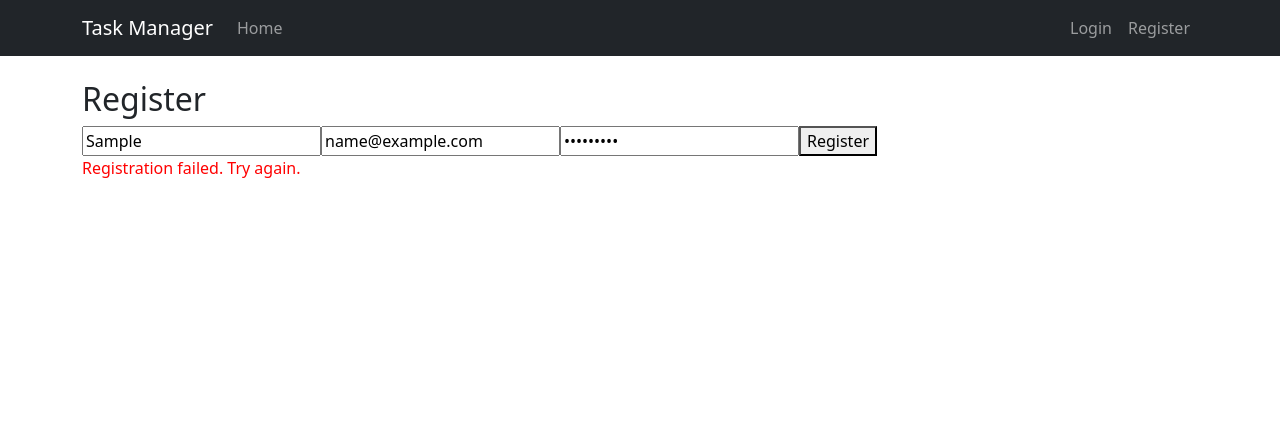
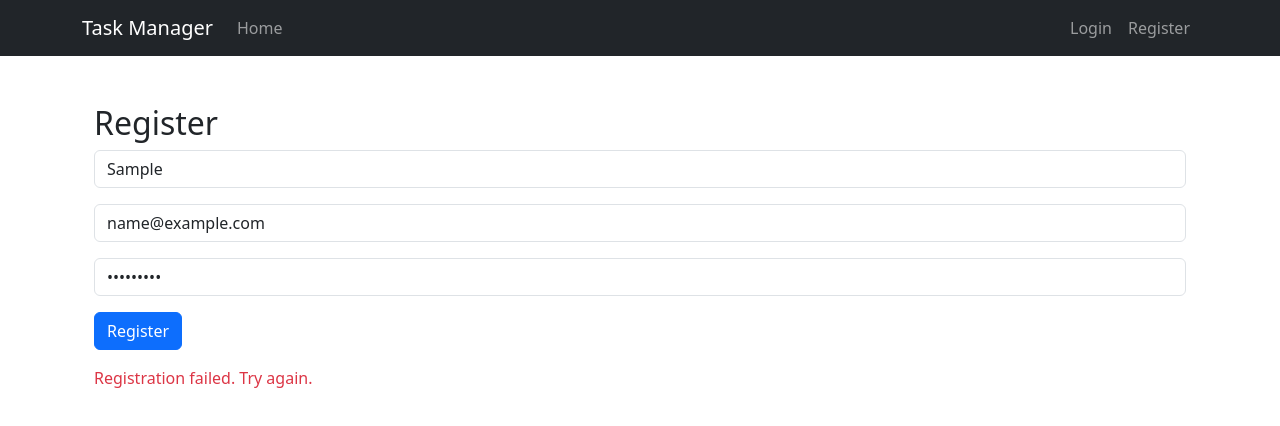
Before and after one commit to shadow-22/taskmanager-frontend, a React (Create React App) app: page /register in a window 1280 px wide. Both pictures are taken after typing "Sample", "name@example.com", "Sample123" into the empty fields and a click on the button "Register". Shown: the top 426 px of the page. Built offline with nearby package versions, Linux system fonts and the light colour scheme; no server answers.

Commit message:
added some bootstrap

```diff
--- a/package.json
+++ b/package.json
@@ -9,6 +9,7 @@
     "axios": "^1.7.7",
     "bootstrap": "^5.3.3",
     "react": "^18.3.1",
+    "react-bootstrap": "^2.10.4",
     "react-dom": "^18.3.1",
     "react-router-dom": "^6.26.2",
     "react-scripts": "5.0.1",
--- a/src/components/Register.js
+++ b/src/components/Register.js
@@ -26,11 +26,12 @@
   };
 
   return (
-    <div>
+    <div className="container mt-5">
       <h2>Register</h2>
-      <form onSubmit={handleSubmit}>
+      <form onSubmit={handleSubmit} className="form-group">
       <input
           type="text"
+          className="form-control mb-3"
           placeholder="Username"
           value={username}
           onChange={(e) => setUsername(e.target.value)} // Handle username input
@@ -38,6 +39,7 @@
         />
         <input
           type="email"
+          className="form-control mb-3"
           placeholder="Email"
           value={email}
           onChange={(e) => setEmail(e.target.value)}
@@ -45,14 +47,15 @@
         />
         <input
           type="password"
+          className="form-control mb-3"
           placeholder="Password"
           value={password}
           onChange={(e) => setPassword(e.target.value)}
           required
         />
-        <button type="submit">Register</button>
+        <button type="submit" className="btn btn-primary">Register</button>
       </form>
-      {error && <p style={{ color: 'red' }}>{error}</p>}
+      {error && <p className="text-danger mt-3">{error}</p>}
     </div>
   );
 };
```
Also changed, not shown: 1 other file (tests, documents, lock files or other folders).
